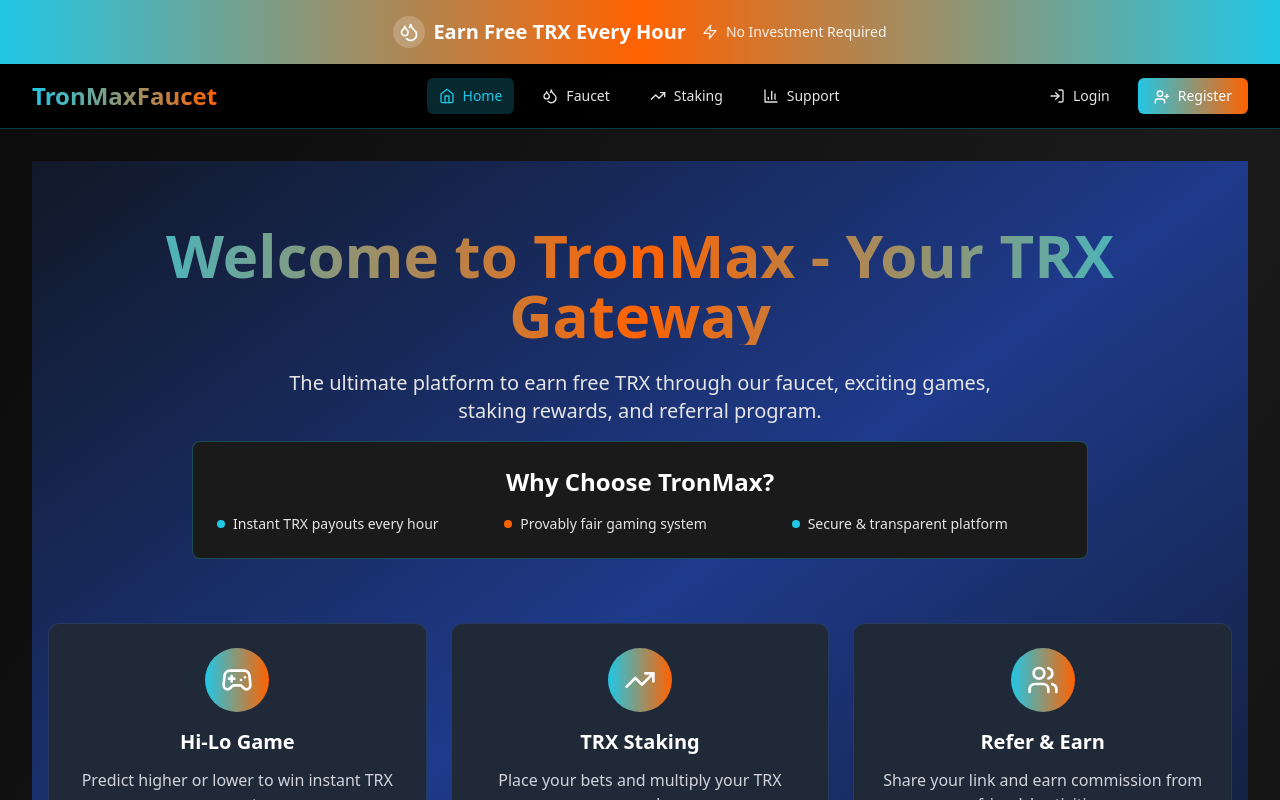
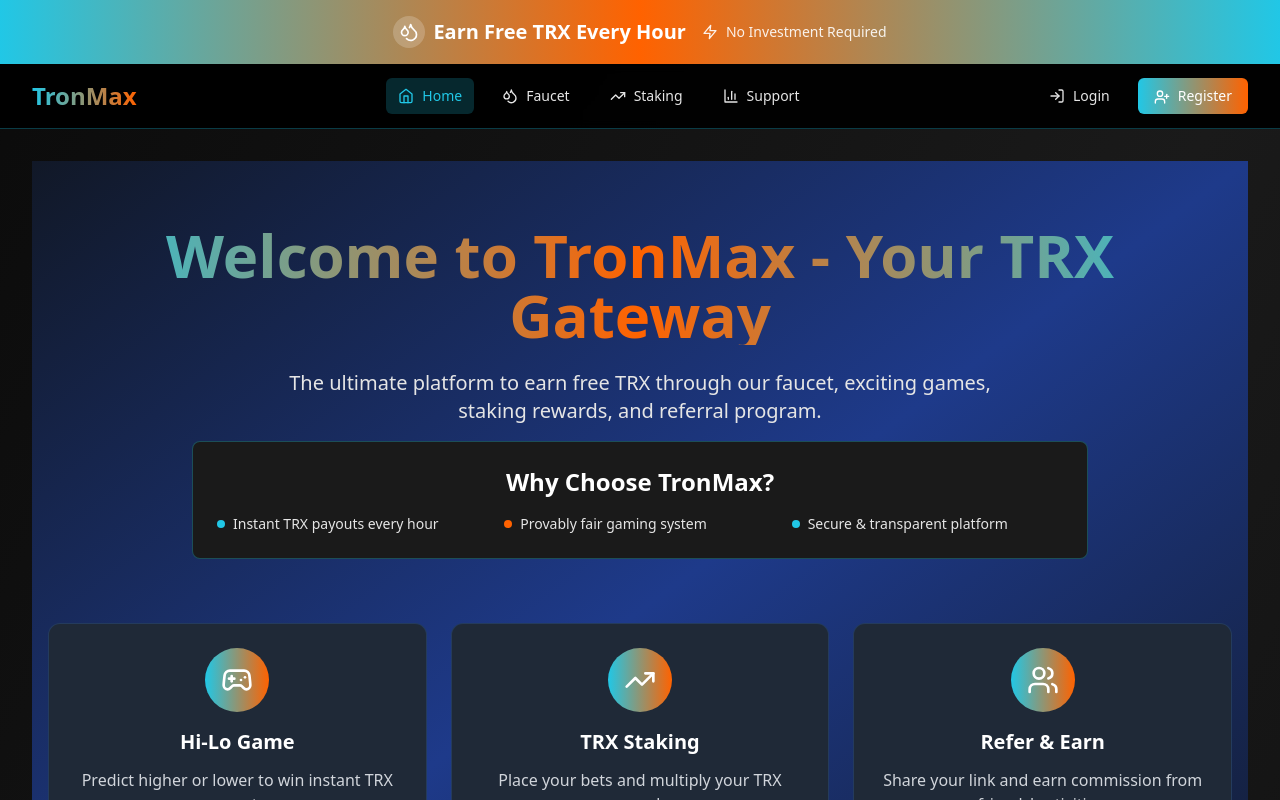
Before and after one commit to inwi72/tronmax-b1, a React (Vite) app: page / in a window 1280 px wide. Shown: the top 800 px of the page. Built offline with nearby package versions, Linux system fonts and the light colour scheme.

Commit message:
Update Navigation.tsx

```diff
--- a/src/components/Navigation.tsx
+++ b/src/components/Navigation.tsx
@@ -34,7 +34,7 @@ export default function Navigation({
           <div className="flex items-center">
             <div className="flex-shrink-0">
               <h1 className="text-2xl font-bold bg-gradient-to-r from-[#21C7E6] to-[#FF6200] bg-clip-text text-transparent">
-                TronMaxFaucet
+                TronMax
               </h1>
             </div>
           </div>
```
